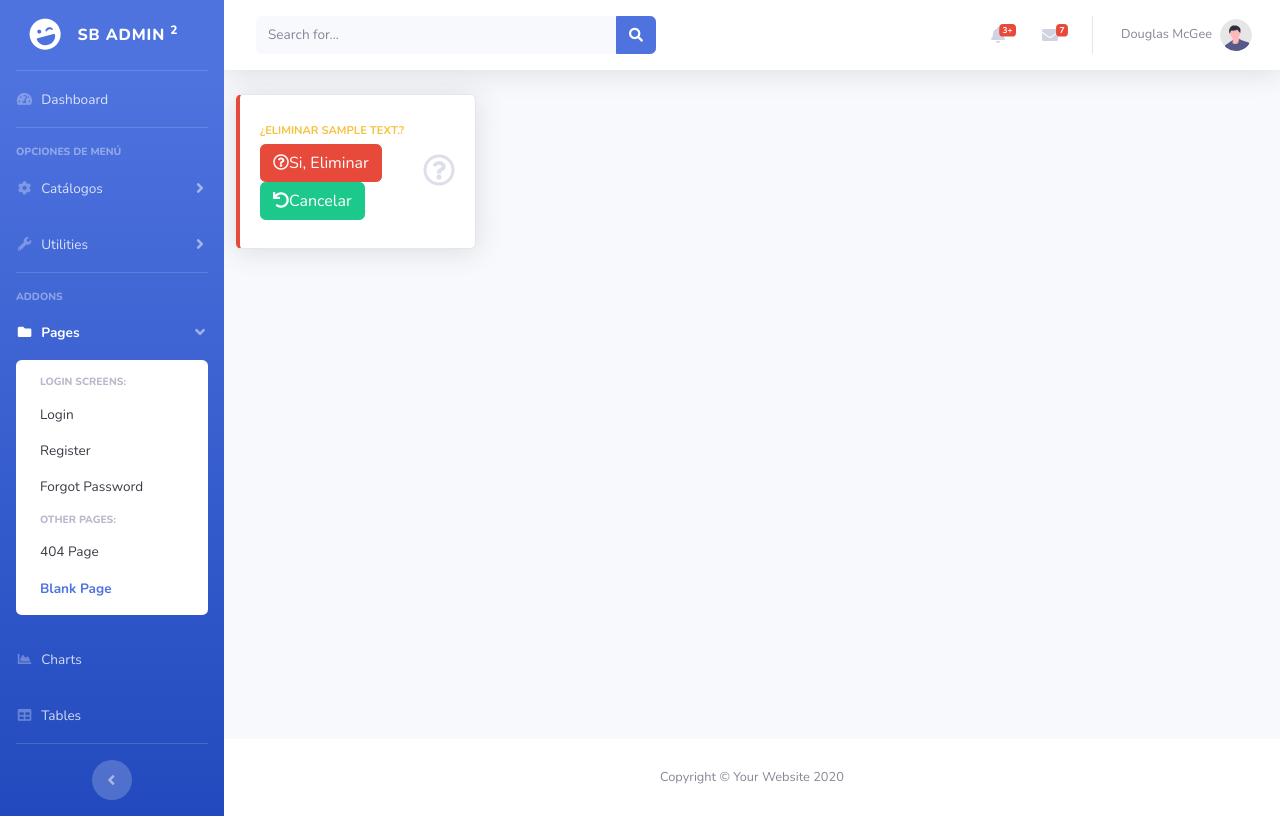
After one commit to joseDG/ProyectoFacturacionDjango, a Django app: page /inventario/categorias/delete/1 in a window 1280 px wide. The commit adds this page. Run offline with Django 5.2, Linux system fonts and the light colour scheme; a user stored in the database is signed in; tables that the repository leaves empty hold one stand-in row (values such as "Sample post"); some libraries are stand-ins or nearby versions.

Commit message:
Finish inventario categoria

```diff
--- /dev/null
+++ b/inventario/templates/inventario/catalogos_del.html
@@ -0,0 +1,28 @@
+{% extends 'base/base.html' %}
+
+{% block page_content %}
+<form method="POST" class="form-inline">
+  {% csrf_token %}
+  <div class="col-xl-3 col-md-6 mb-4">
+    <div class="card border-left-danger shadow h-100 py-2">
+      <div class="card-body">
+        <div class="row no-gutters align-items-center">
+          <div class="col mr-2">
+            <div class="text-xs font-weight-bold text-warning text-uppercase mb-1">¿Eliminar {{ obj.descripcion }}?
+            </div>
+            <button type="submit" class="btn btn-danger"><i class="far fa-question-circle"></i>Si, Eliminar</button>
+            <a href="{% url 'inventario:categoria_list' %}" class="btn btn-success"><span class="fa fa-undo"></span>Cancelar</a>
+             <!-- <a href="{{ request.META.HTTP_REFERER }}" class="btn btn-success"><span
+                class="fa fa-undo"></span>Cancelar</a> -->
+          </div>
+          <div class="col-auto">
+            <i class="far fa-question-circle fa-2x text-gray-300"></i>
+          </div>
+        </div>
+      </div>
+    </div>
+  </div>
+</form>
+{% endblock %}
+{% block js_page %}
+{% endblock %}
--- a/inventario/templates/inventario/categoria_list.html
+++ b/inventario/templates/inventario/categoria_list.html
@@ -44,7 +44,7 @@
           <td>
             <a href="{% url 'inventario:categoria_edit' item.id %}" class="btn btn-warning btn-circle" role="button"><i
                 class="far fa-edit"></i></a>
-            <a href="#" class="btn btn-danger btn-circle" role="button"><i
+            <a href="{% url 'inventario:categoria_del' item.id %}" class="btn btn-danger btn-circle" role="button"><i
                 class="far fa-trash-alt"></i></a>
           </td>
         </tr>
--- a/inventario/urls.py
+++ b/inventario/urls.py
@@ -1,9 +1,10 @@
 from django.urls import path
 
-from .views import CategoriaView, CategoriaNew, CategoriaEdit
+from .views import CategoriaView, CategoriaNew, CategoriaEdit, CategoriaDel
 
 urlpatterns = [
   path('categorias/', CategoriaView.as_view(), name='categoria_list'),
   path('categorias/new', CategoriaNew.as_view(), name='categoria_new'),
   path('categorias/edit/<int:pk>', CategoriaEdit.as_view(), name='categoria_edit'),
+  path('categorias/delete/<int:pk>',CategoriaDel.as_view(), name='categoria_del'),
 ]
--- a/inventario/views.py
+++ b/inventario/views.py
@@ -25,7 +25,7 @@ class CategoriaNew(LoginRequiredMixin, generic.CreateView):
   login_url="bases:login"
 
   def form_valid(self, form):
-      form.instance.fechaCreacion = self.request.user
+      form.instance.usuarioCreado = self.request.user
       return super().form_valid(form)
 
 
@@ -40,3 +40,9 @@ class CategoriaEdit(LoginRequiredMixin, generic.UpdateView):
     def form_valid(self, form):
         form.instance.fechaModificada = self.request.user.id
         return super().form_valid(form)
+
+class CategoriaDel(LoginRequiredMixin, generic.DeleteView):
+   model = Categoria
+   template_name='inventario/catalogos_del.html'
+   context_object_name='obj'
+   success_url=reverse_lazy("inventario:categoria_list")
```
Also changed, not shown: inventario/models.py (line endings or trailing spaces).
